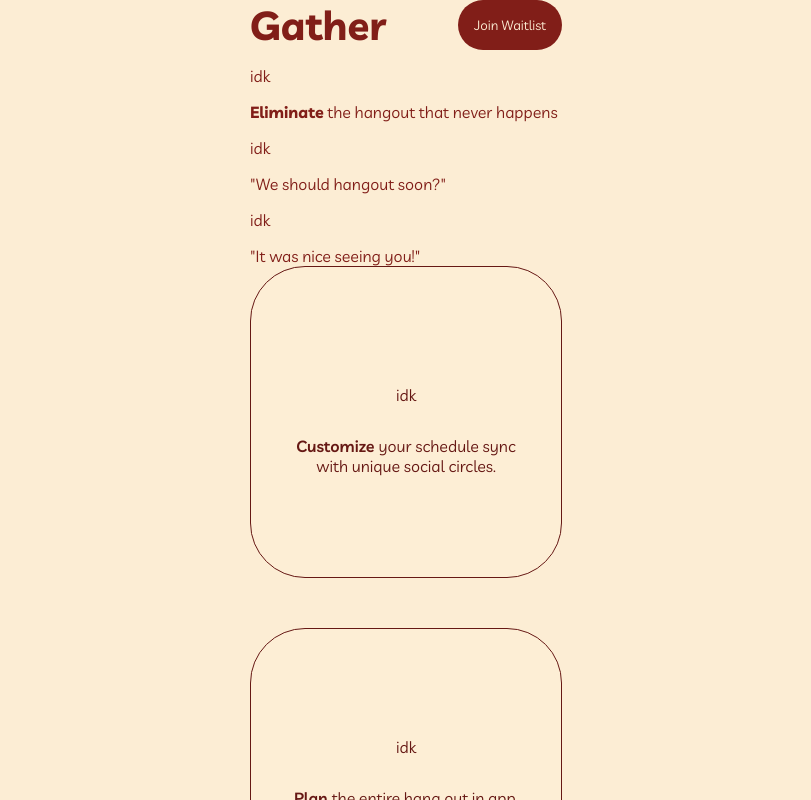
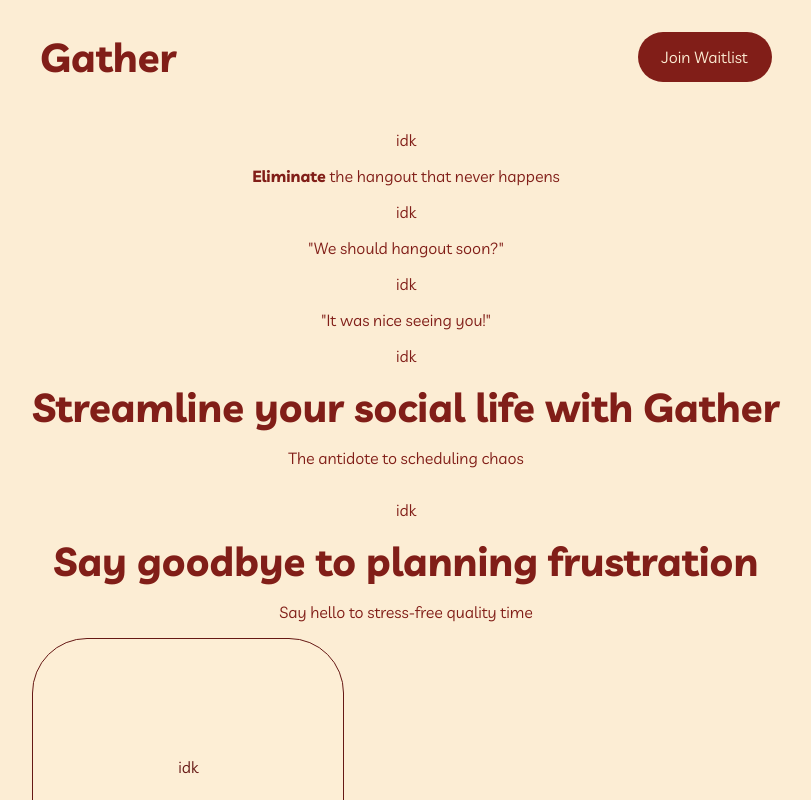
Before and after one commit to zeinabfarag/gather, a React (Create React App) app: page / in a window 1280 px wide. Shown: the top 800 px of the page, without its empty margins (234-1045 px from the left). Built offline with nearby package versions, Linux system fonts and the light colour scheme.

Commit message:
add headline headline component, button component, home

```diff
--- a/src/components/Button/Button.js
+++ b/src/components/Button/Button.js
@@ -1,7 +1,7 @@
 import "./Button.scss";
 
 const Button = ({ btntext }) => {
-  return <button className="Button">{btntext}</button>;
+  return <button className="button">{btntext}</button>;
 };
 
 export default Button;
--- a/src/components/Button/Button.scss
+++ b/src/components/Button/Button.scss
@@ -1,8 +1,9 @@
-.Button {
+.button {
     background-color: var(--wine);
     color: var(--cream);
-    padding: 0.75rem 1rem;
+    padding: 0.5rem 1.5rem;
     border-radius: 5rem;
     border: none;
     font-family: inherit;
+    font-size: 1rem;
 }
--- a/src/components/Header/Header.js
+++ b/src/components/Header/Header.js
@@ -3,7 +3,7 @@ import Button from "../Button/Button";
 
 const Header = () => {
   return (
-    <div className="Header">
+    <div className="header">
       <h1>Gather</h1>
       <Button btntext="Join Waitlist" />
     </div>
--- a/src/components/Header/Header.scss
+++ b/src/components/Header/Header.scss
@@ -1,4 +1,5 @@
-.Header {
+.header {
     display: flex;
     justify-content: space-between;
+    padding: 2rem 0.5rem;
 }
--- a/src/components/Headline/Headline.js
+++ b/src/components/Headline/Headline.js
@@ -2,7 +2,7 @@ import "./Headline.scss";
 
 const Headline = ({ text, icon }) => {
   return (
-    <div className="Headline">
+    <div className="headline flx-clmn-cntr">
       <p>{icon}</p>
       <div dangerouslySetInnerHTML={{ __html: text }} />
     </div>
--- a/src/components/Headline/Headline.scss
+++ b/src/components/Headline/Headline.scss
@@ -0,0 +1,3 @@
+.headline {
+
+}
--- /dev/null
+++ b/src/components/Tagline/Tagline.js
@@ -0,0 +1,13 @@
+import "./Tagline.scss";
+
+const Tagline = ({ text, icon, subtext }) => {
+  return (
+    <div className="tagline flx-clmn-cntr">
+      <p>{icon}</p>
+      <h1 dangerouslySetInnerHTML={{ __html: text }} />
+      <p dangerouslySetInnerHTML={{ __html: subtext }} />
+    </div>
+  );
+};
+
+export default Tagline;
--- a/src/index.scss
+++ b/src/index.scss
@@ -55,3 +55,10 @@ body {
   background-color: var(--cream);
   color: var(--wine);
 }
+
+// Global, Flex, Column
+.flx-clmn-cntr {
+  display: flex,;
+  flex-direction: column;
+  align-items: center;
+}
--- a/src/pages/Home/Home.js
+++ b/src/pages/Home/Home.js
@@ -3,19 +3,32 @@ import Header from "../../components/Header/Header";
 import KeyFeature from "../../components/KeyFeature/KeyFeature";
 import HomeText from "./HomeText";
 import Headline from "../../components/Headline/Headline";
+import Tagline from "../../components/Tagline/Tagline";
 
 const Home = () => {
   return (
     <div className="App">
       <Header />
       <main>
+        {/* Headline */}
+        <div className="headline-section">
           {HomeText.headline.map(({ icon, text }, i) => (
             <Headline key={i} text={text} icon={icon} />
           ))}
+        </div>
 
+        {/* Tag Lines */}
+        <div className="tagline-section">
+          {HomeText.taglines.map(({ icon, text, subtext }, i) => (
+            <Tagline key={i} text={text} icon={icon} subtext={subtext} />
+          ))}
+        </div>
+
+        <div className="">
           {HomeText.features.map(({ icon, text }, i) => (
             <KeyFeature key={i} text={text} icon={icon} />
           ))}
+        </div>
       </main>
     </div>
   );
--- a/src/pages/Home/Home.scss
+++ b/src/pages/Home/Home.scss
@@ -0,0 +1,11 @@
+.Home {
+    main {
+        width: 75vw;
+    }
+
+    .Headline-Section {
+        display: flex;
+        flex-direction: column;
+        align-items: center;
+    }
+}
--- a/src/pages/Home/HomeText.js
+++ b/src/pages/Home/HomeText.js
@@ -13,7 +13,18 @@ const data = {
       text: `"It was nice seeing you!"`,
     },
   ],
-
+  taglines: [
+    {
+      icon: "idk",
+      text: "Streamline your social life with <b>Gather</b>",
+      subtext: "The antidote to scheduling chaos",
+    },
+    {
+      icon: "idk",
+      text: "<b>Say goodbye</b> to planning frustration",
+      subtext: "Say hello to stress-free quality time",
+    },
+  ],
   features: [
     {
       icon: "idk",
```
Also changed, not shown: src/components/Tagline/Tagline.scss (added). Lines whose indentation alone changed are shown as unchanged.
